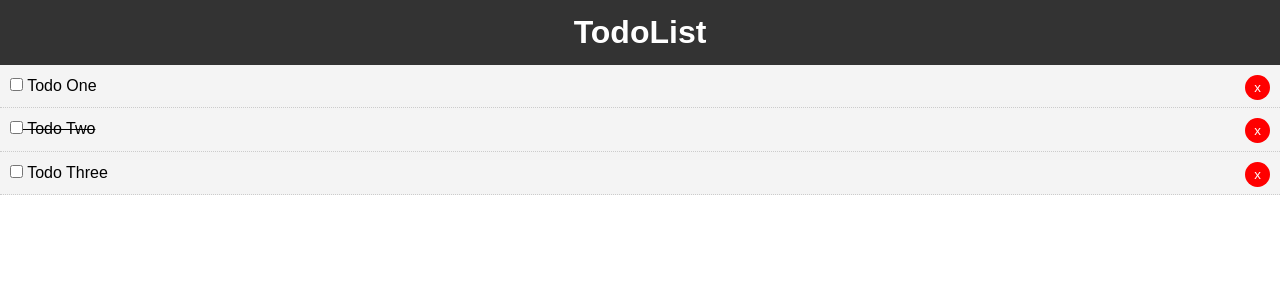
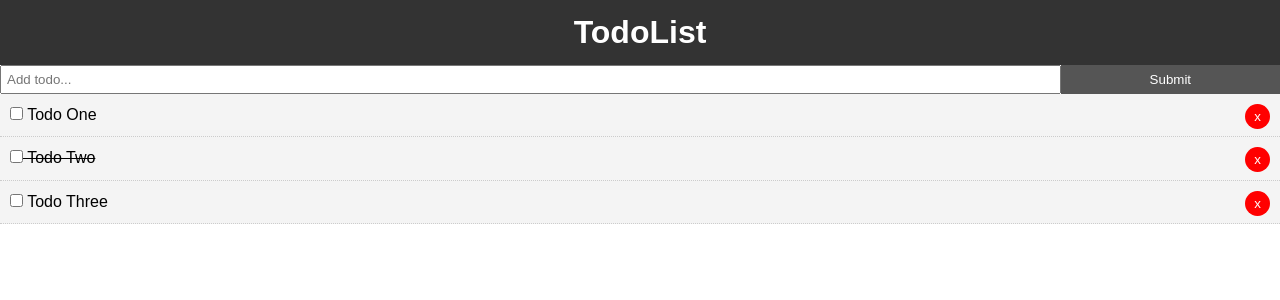
Before and after one commit to mysteryvishal/todolist, a Vue app: page / in a window 1280 px wide. Shown: the top 300 px of the page. Built offline with nearby package versions, Linux system fonts and the light colour scheme.

Commit message:
imported uuid, addTodo functionality

```diff
--- a/package.json
+++ b/package.json
@@ -9,6 +9,7 @@
   },
   "dependencies": {
     "core-js": "^3.6.5",
+    "uuid": "^8.1.0",
     "vue": "^2.6.11"
   },
   "devDependencies": {
--- a/src/App.vue
+++ b/src/App.vue
@@ -1,6 +1,7 @@
 <template>
   <div id="app">
     <Header />
+    <AddTodo v-on:add-todo="addTodo" />
     <Todos v-bind:todos="todos" v-on:del-todo="deleteTodo"/>
   </div>
 </template>
@@ -8,12 +9,15 @@
 <script>
 import Header from './components/layout/Header'
 import Todos from './components/Todos'
+import AddTodo from './components/AddTodo'
+
 
 export default {
   name: 'App',
   components: {
     Header,
-    Todos
+    Todos,
+    AddTodo
   },
   data() {
     return {
@@ -39,6 +43,9 @@ export default {
   methods: {
     deleteTodo(id) {
       this.todos = this.todos.filter(todo => todo.id !== id)
+    },
+    addTodo(newTodo) {
+      this.todos = [...this.todos, newTodo];
     }
   }
 }
@@ -54,4 +61,17 @@ body {
   font-family: Arial, Helvetica, sans-serif;
   line-height: 1.4;
 }
+
+.btn {
+  display: inline-block;
+  border: none;
+  background: #555;
+  color: #fff;
+  padding: 7px 20px;
+  cursor: pointer;
+}
+
+.btn:hover {
+  background: #666;
+}
 </style>
--- /dev/null
+++ b/src/components/AddTodo.vue
@@ -0,0 +1,47 @@
+<template>
+  <div>
+    <form @submit="addTodo">
+      <input type="text" v-model="title" name="title" placeholder="Add todo..." />
+      <input type="submit" value="Submit" class="btn" />
+    </form>
+  </div>
+</template>
+
+<script>
+import { v4 as uuidv4 } from "uuid";
+
+export default {
+  name: "AddTodo",
+  data() {
+    return {
+      title: ""
+    };
+  },
+  methods: {
+    addTodo(e) {
+      e.preventDefault();
+      const newTodo = {
+        id: uuidv4(),
+        title: this.title,
+        completed: false
+      };
+      this.$emit("add-todo", newTodo);
+
+      this.title = '';
+    }
+  }
+};
+</script>
+
+<style scoped>
+form {
+  display: flex;
+}
+input {
+  flex: 10;
+  padding: 5px;
+}
+input[type="submit"] {
+  flex: 2;
+}
+</style>
```
Also changed, not shown: 1 other file (tests, documents, lock files or other folders).
